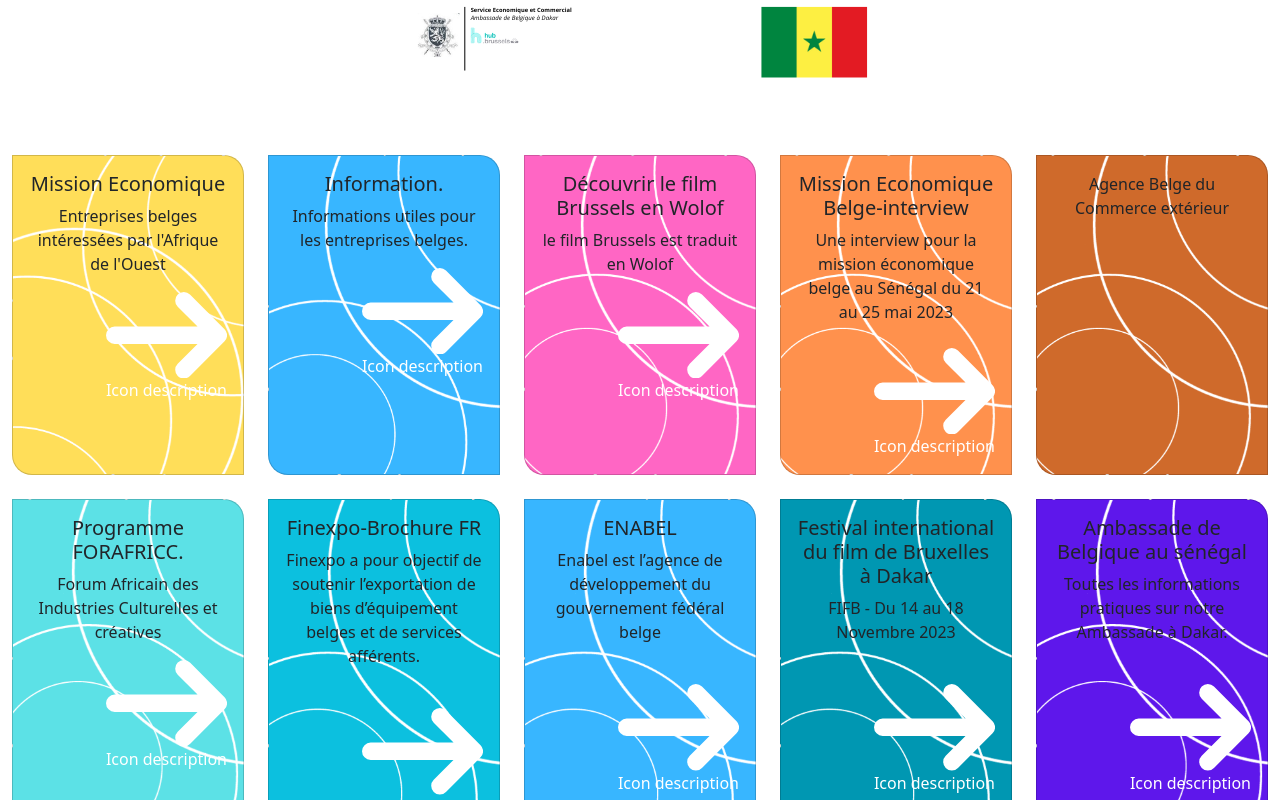
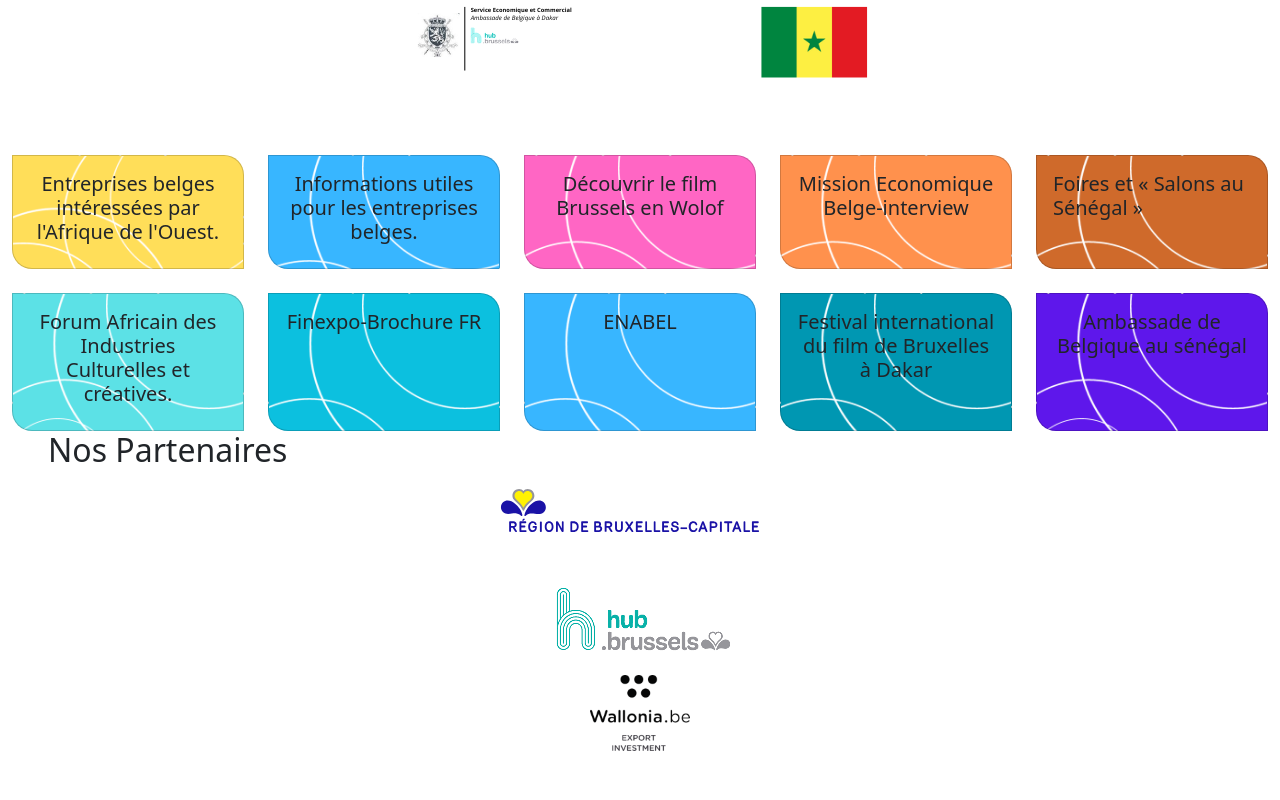
Before and after one commit to mafallseye/refontesitebelge, a Vue app: page / in a window 1280 px wide. Shown: the top 800 px of the page. Built offline with nearby package versions, Linux system fonts and the light colour scheme.

Commit message:
new commit

```diff
--- a/src/components/Mybody.vue
+++ b/src/components/Mybody.vue
@@ -6,14 +6,9 @@
     <div class="card h-100 card1 ">
       <!-- <img src="..." class="card-img-top" alt="..."> -->
       <div class="card-body cursor-pointer">
-        <h5 class="card-title text-center">Mission Economique </h5>
-        <p class="card-text  text-center">Entreprises belges intéressées par l'Afrique de  l'Ouest</p>
-        <button type="button" class="text-white float-end   mt-14  focus:ring-4 focus:outline-none focus:ring-yellow-300 font-medium rounded-lg text-sm p-2.5 text-center inline-flex items-center  dark:bg-yellow-600 dark:hover:bg-yellow-700 dark:focus:ring-yellow-800">
-  <svg class="w-5 h-5" aria-hidden="true" xmlns="http://www.w3.org/2000/svg" fill="none" viewBox="0 0 14 10">
-    <path stroke="currentColor" stroke-linecap="round" stroke-linejoin="round" stroke-width="2" d="M1 5h12m0 0L9 1m4 4L9 9"/>
-  </svg>
-  <span class="sr-only">Icon description</span>
-</button>
+        <h5 class="card-title text-center">Entreprises belges intéressées par l'Afrique de  l'Ouest.</h5>
+        <!-- <p class="card-text  text-center">Entreprises belges intéressées par l'Afrique de  l'Ouest</p> -->
+
       </div>
     </div>
     </a>
@@ -23,14 +18,9 @@
       <div class="card h-100 card2 ">
       <!-- <img src="..." class="card-img-top" alt="..."> -->
       <div class="card-body cursor-pointer ">
-        <h5 class="card-title text-center ">Information.</h5>
-        <p class="card-text text-center ">Informations utiles pour  les entreprises belges.</p>
-        <button type="button" class="text-white float-end  right-0  mt-20 focus:ring-4 focus:outline-none focus:ring-yellow-300 font-medium rounded-lg text-sm p-2.5 text-center inline-flex items-center  dark:bg-yellow-600 dark:hover:bg-yellow-700 dark:focus:ring-yellow-800">
-  <svg class="w-5 h-5" aria-hidden="true" xmlns="http://www.w3.org/2000/svg" fill="none" viewBox="0 0 14 10">
-    <path stroke="currentColor" stroke-linecap="round" stroke-linejoin="round" stroke-width="2" d="M1 5h12m0 0L9 1m4 4L9 9"/>
-  </svg>
-  <span class="sr-only">Icon description</span>
-</button>
+        <h5 class="card-title text-center ">Informations utiles pour  les entreprises belges.</h5>
+        <!-- <p class="card-text text-center ">Informations utiles pour  les entreprises belges.</p> -->
+
       </div>
     </div>
     </a>
@@ -43,13 +33,8 @@
       <!-- <img src="..." class="card-img-top" alt="..."> -->
       <div class="card-body">
         <h5 class="card-title text-center">Découvrir le  film Brussels en Wolof</h5>
-        <p class="card-text text-center "> le  film Brussels est traduit en Wolof</p>
-        <button type="button" class="text-white float-end   mt-14  focus:ring-4 focus:outline-none focus:ring-yellow-300 font-medium rounded-lg text-sm p-2.5 text-center inline-flex items-center  dark:bg-yellow-600 dark:hover:bg-yellow-700 dark:focus:ring-yellow-800">
-  <svg class="w-5 h-5" aria-hidden="true" xmlns="http://www.w3.org/2000/svg" fill="none" viewBox="0 0 14 10">
-    <path stroke="currentColor" stroke-linecap="round" stroke-linejoin="round" stroke-width="2" d="M1 5h12m0 0L9 1m4 4L9 9"/>
-  </svg>
-  <span class="sr-only">Icon description</span>
-</button>
+        <!-- <p class="card-text text-center "> le  film Brussels est traduit en Wolof</p> -->
+
       </div>
 
     </div>
@@ -62,15 +47,10 @@
         <!-- <img src="..." class="card-img-top" alt="..."> -->
         <div class="card-body">
           <h5 class="card-title text-center">Mission Economique Belge-interview</h5>
-          <p class="card-text text-center">
+          <!-- <p class="card-text text-center">
             Une  interview pour la mission économique belge au Sénégal du 21 au 25 mai 2023
-          </p>
-          <button type="button" class="text-white float-end  mt-2  focus:ring-4 focus:outline-none focus:ring-yellow-300 font-medium rounded-lg text-sm p-2.5 text-center inline-flex items-center  dark:bg-yellow-600 dark:hover:bg-yellow-700 dark:focus:ring-yellow-800">
-  <svg class="w-5 h-5" aria-hidden="true" xmlns="http://www.w3.org/2000/svg" fill="none" viewBox="0 0 14 10">
-    <path stroke="currentColor" stroke-linecap="round" stroke-linejoin="round" stroke-width="2" d="M1 5h12m0 0L9 1m4 4L9 9"/>
-  </svg>
-  <span class="sr-only">Icon description</span>
-</button>
+          </p> -->
+
         </div>
       </div>
     </a>
@@ -81,8 +61,8 @@
       <div class="card h-100 card5">
         <!-- <img src="..." class="card-img-top" alt="..."> -->
         <div class="card-body">
-          <!-- <h5 class="card-title">Card title</h5> -->
-          <p class="card-text text-center">Agence Belge du Commerce extérieur</p>
+          <h5 class="card-title">Foires et « Salons au Sénégal »</h5>
+          <!-- <p class="card-text text-center">Agence Belge du Commerce extérieur</p> -->
         </div>
       </div>
     </a>
@@ -92,14 +72,9 @@
     <div class="card h-100 card6">
       <!-- <img src="..." class="card-img-top" alt="..."> -->
       <div class="card-body">
-        <h5 class="card-title text-center"> Programme FORAFRICC.</h5>
-        <p class="card-text text-center">Forum Africain des Industries Culturelles et créatives</p>
-        <button type="button" class="text-white float-end mt-6  focus:ring-4 focus:outline-none focus:ring-yellow-300 font-medium rounded-lg text-sm p-2.5 text-center inline-flex items-center  dark:bg-yellow-600 dark:hover:bg-yellow-700 dark:focus:ring-yellow-800">
-  <svg class="w-5 h-5" aria-hidden="true" xmlns="http://www.w3.org/2000/svg" fill="none" viewBox="0 0 14 10">
-    <path stroke="currentColor" stroke-linecap="round" stroke-linejoin="round" stroke-width="2" d="M1 5h12m0 0L9 1m4 4L9 9"/>
-  </svg>
-  <span class="sr-only">Icon description</span>
-</button>
+        <h5 class="card-title text-center"> Forum Africain des Industries Culturelles et créatives.</h5>
+        <!-- <p class="card-text text-center">Forum Africain des Industries Culturelles et créatives</p> -->
+
       </div>
     </div>
     </a>
@@ -110,16 +85,11 @@
       <!-- <img src="..." class="card-img-top" alt="..."> -->
       <div class="card-body">
         <h5 class="card-title text-center">Finexpo-Brochure FR</h5>
-        <p class="card-text text-center">Finexpo a pour
+        <!-- <p class="card-text text-center">Finexpo a pour
 objectif de soutenir l’exportation de
 biens d’équipement belges et de
-services afférents.</p>
-<button type="button" class="text-white float-end   mt-4 focus:ring-4 focus:outline-none focus:ring-yellow-300 font-medium rounded-lg text-sm p-2.5 text-center inline-flex items-center  dark:bg-yellow-600 dark:hover:bg-yellow-700 dark:focus:ring-yellow-800">
-  <svg class="w-5 h-5" aria-hidden="true" xmlns="http://www.w3.org/2000/svg" fill="none" viewBox="0 0 14 10">
-    <path stroke="currentColor" stroke-linecap="round" stroke-linejoin="round" stroke-width="2" d="M1 5h12m0 0L9 1m4 4L9 9"/>
-  </svg>
-  <span class="sr-only">Icon description</span>
-</button>
+services afférents.</p> -->
+
       </div>
     </div>
     </a>
@@ -131,13 +101,8 @@
         <!-- <img src="..." class="card-img-top" alt="..."> -->
         <div class="card-body">
           <h5 class="card-title text-center">ENABEL</h5>
-          <p class="card-text text-center">Enabel est l’agence de développement du gouvernement fédéral belge</p>
-          <button type="button" class="text-white float-end   mt-4  focus:ring-4 focus:outline-none focus:ring-yellow-300 font-medium rounded-lg text-sm p-2.5 text-center inline-flex items-center  dark:bg-yellow-600 dark:hover:bg-yellow-700 dark:focus:ring-yellow-800">
-  <svg class="w-5 h-5" aria-hidden="true" xmlns="http://www.w3.org/2000/svg" fill="none" viewBox="0 0 14 10">
-    <path stroke="currentColor" stroke-linecap="round" stroke-linejoin="round" stroke-width="2" d="M1 5h12m0 0L9 1m4 4L9 9"/>
-  </svg>
-  <span class="sr-only">Icon description</span>
-</button>
+          <!-- <p class="card-text text-center">Enabel est l’agence de développement du gouvernement fédéral belge</p> -->
+
         </div>
       </div>
     </a>
@@ -149,13 +114,8 @@
         <!-- <img src="..." class="card-img-top" alt="..."> -->
         <div class="card-body ">
           <h5 class="card-title text-center">Festival international du film de Bruxelles à Dakar</h5>
-          <p class="card-text text-center">FIFB - Du 14 au 18 Novembre 2023 </p>
-          <button type="button" class="text-white float-end   mt-4  focus:ring-4 focus:outline-none focus:ring-yellow-300 font-medium rounded-lg text-sm p-2.5 text-center inline-flex items-center  dark:bg-yellow-600 dark:hover:bg-yellow-700 dark:focus:ring-yellow-800">
-  <svg class="w-5 h-5" aria-hidden="true" xmlns="http://www.w3.org/2000/svg" fill="none" viewBox="0 0 14 10">
-    <path stroke="currentColor" stroke-linecap="round" stroke-linejoin="round" stroke-width="2" d="M1 5h12m0 0L9 1m4 4L9 9"/>
-  </svg>
-  <span class="sr-only">Icon description</span>
-</button>
+          <!-- <p class="card-text text-center">FIFB - Du 14 au 18 Novembre 2023 </p> -->
+
         </div>
       </div>
     </a>
@@ -167,13 +127,8 @@
           <!-- <img src="..." class="card-img-top" alt="..."> -->
           <div class="card-body ">
             <h5 class="card-title text-center">Ambassade de Belgique au sénégal </h5>
-            <p class="card-text text-center">Toutes les informations pratiques sur notre Ambassade à Dakar.</p>
-            <button type="button" class="text-white float-end   mt-4  focus:ring-4 focus:outline-none focus:ring-yellow-300 font-medium rounded-lg text-sm p-2.5 text-center inline-flex items-center  dark:bg-yellow-600 dark:hover:bg-yellow-700 dark:focus:ring-yellow-800">
-  <svg class="w-5 h-5" aria-hidden="true" xmlns="http://www.w3.org/2000/svg" fill="none" viewBox="0 0 14 10">
-    <path stroke="currentColor" stroke-linecap="round" stroke-linejoin="round" stroke-width="2" d="M1 5h12m0 0L9 1m4 4L9 9"/>
-  </svg>
-  <span class="sr-only">Icon description</span>
-</button>
+            <!-- <p class="card-text text-center">Toutes les informations pratiques sur notre Ambassade à Dakar.</p> -->
+
           </div>
         </div>
     </a>
```
Also changed, not shown: 2 other files (tests, documents, lock files or other folders).
